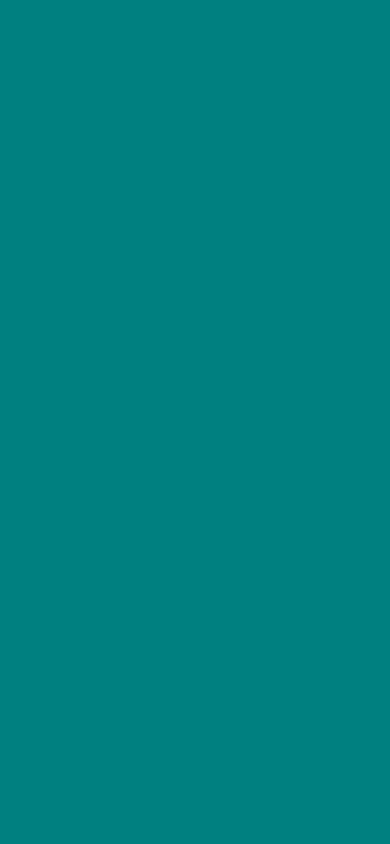
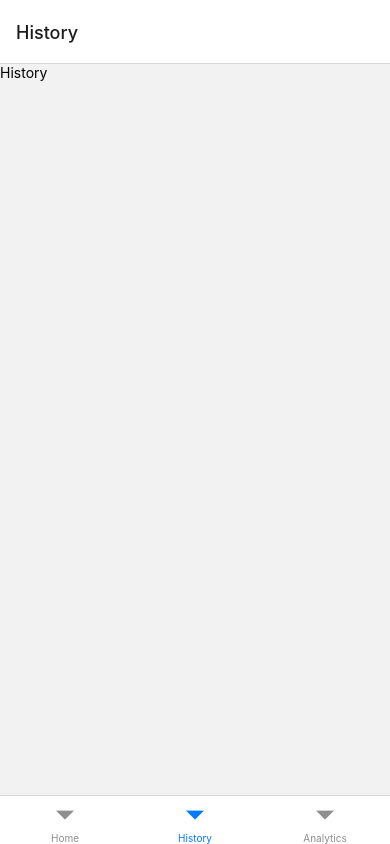
Before and after one commit to abdur-rakib/mood_tracker, a React Native app: screen /History in a window 390 px wide. Built offline with nearby package versions, Linux system fonts and the light colour scheme.

Commit message:
Setup bottom tab navigator

```diff
--- a/src/App.tsx
+++ b/src/App.tsx
@@ -1,15 +1,13 @@
 import React from 'react';
-import {StyleSheet, View} from 'react-native';
+import {NavigationContainer} from '@react-navigation/native';
+import {BottomTabsNavigator} from './navigation/BottomTabsNavigator';
 
 const App: React.FC = () => {
-  return <View style={styles.container} />;
+  return (
+    <NavigationContainer>
+      <BottomTabsNavigator />
+    </NavigationContainer>
+  );
 };
 
-const styles = StyleSheet.create({
-  container: {
-    flex: 1,
-    backgroundColor: 'teal',
-  },
-});
-
 export default App;
--- /dev/null
+++ b/src/navigation/BottomTabsNavigator.tsx
@@ -0,0 +1,17 @@
+import React from 'react';
+import {createBottomTabNavigator} from '@react-navigation/bottom-tabs';
+import {Home} from '../screens/Home';
+import {History} from '../screens/History';
+import {Analytics} from '../screens/Analytics';
+
+const BottomTabs = createBottomTabNavigator();
+
+export const BottomTabsNavigator: React.FC = () => {
+  return (
+    <BottomTabs.Navigator>
+      <BottomTabs.Screen name="Home" component={Home} />
+      <BottomTabs.Screen name="History" component={History} />
+      <BottomTabs.Screen name="Analytics" component={Analytics} />
+    </BottomTabs.Navigator>
+  );
+};
--- /dev/null
+++ b/src/screens/Analytics.tsx
@@ -0,0 +1,16 @@
+import React from 'react';
+import {StyleSheet, View, Text} from 'react-native';
+
+export const Analytics: React.FC = () => {
+  return (
+    <View style={styles.container}>
+      <Text>Analytics</Text>
+    </View>
+  );
+};
+
+const styles = StyleSheet.create({
+  container: {
+    flex: 1,
+  },
+});
--- /dev/null
+++ b/src/screens/History.tsx
@@ -0,0 +1,16 @@
+import React from 'react';
+import {StyleSheet, View, Text} from 'react-native';
+
+export const History: React.FC = () => {
+  return (
+    <View style={styles.container}>
+      <Text>History</Text>
+    </View>
+  );
+};
+
+const styles = StyleSheet.create({
+  container: {
+    flex: 1,
+  },
+});
--- /dev/null
+++ b/src/screens/Home.tsx
@@ -0,0 +1,16 @@
+import React from 'react';
+import {StyleSheet, View, Text} from 'react-native';
+
+export const Home: React.FC = () => {
+  return (
+    <View style={styles.container}>
+      <Text>Home</Text>
+    </View>
+  );
+};
+
+const styles = StyleSheet.create({
+  container: {
+    flex: 1,
+  },
+});
```
